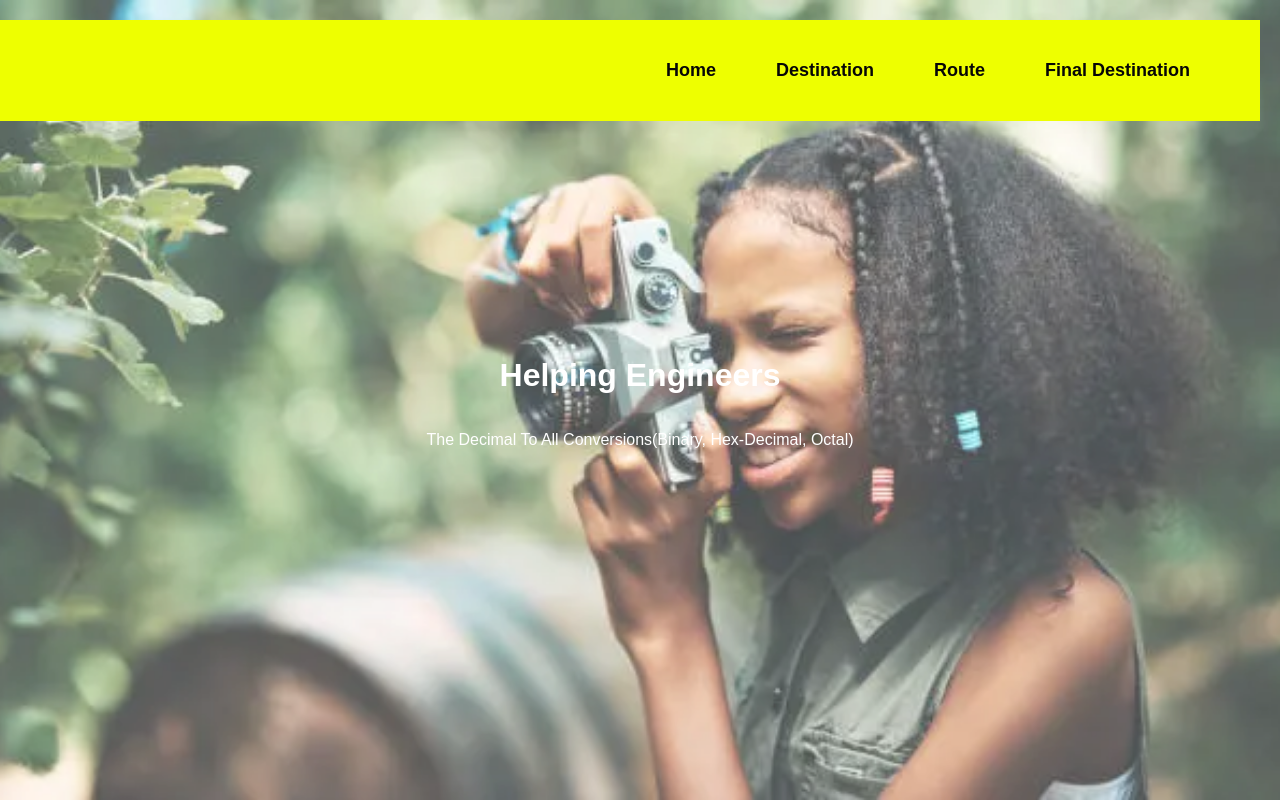
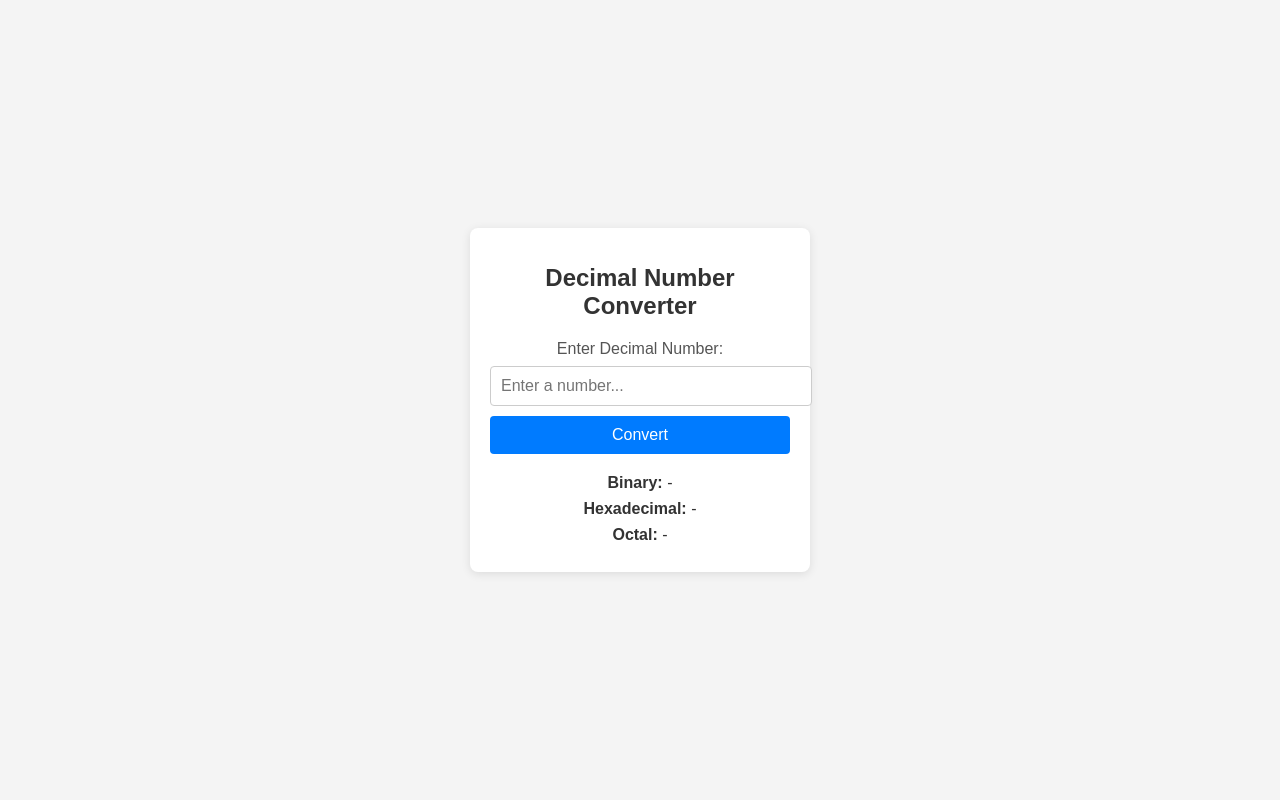
Before and after one commit to akshay07-max/colaboration, a plain HTML site: page index.html in a window 1280 px wide. Drawn offline with Linux system fonts and the light colour scheme.

Commit message:
code converter

```diff
--- a/index.html
+++ b/index.html
@@ -1,23 +1,25 @@
 <!DOCTYPE html>
 <html lang="en">
-  <head>
-    <meta charset="UTF-8" />
-    <meta name="viewport" content="width=device-width, initial-scale=1.0" />
-    <title>Background Image with Opacity</title>
-    <link rel="stylesheet" href="style.css" />
-  </head>
-  <body>
-    <div class="background-container">
-      <nav>
-        <ul>
-          <li><a href="#home">Home</a></li>
-          <li><a href="#destination">Destination</a></li>
-          <li><a href="#route">Route</a></li>
-          <li><a href="#final-destination">Final Destination</a></li>
-        </ul>
-      </nav>
-      <h1>Helping Engineers</h1>
-      <p>The Decimal To All Conversions(Binary, Hex-Decimal, Octal)</p>
+<head>
+    <meta charset="UTF-8">
+    <meta name="viewport" content="width=device-width, initial-scale=1.0">
+    <title>Decimal Converter</title>
+    <link rel="stylesheet" href="style.css">
+</head>
+<body>
+    <div class="container">
+        <h1>Decimal Number Converter</h1>
+        <div class="converter">
+            <label for="decimalInput">Enter Decimal Number:</label>
+            <input type="number" id="decimalInput" placeholder="Enter a number...">
+            <button onclick="convert()">Convert</button>
+        </div>
+        <div class="results">
+            <p><strong>Binary:</strong> <span id="binaryResult">-</span></p>
+            <p><strong>Hexadecimal:</strong> <span id="hexadecimalResult">-</span></p>
+            <p><strong>Octal:</strong> <span id="octalResult">-</span></p>
+        </div>
     </div>
-  </body>
+    <script src="main.js"></script>
+</body>
 </html>
--- a/main.js
+++ b/main.js
@@ -1 +1,20 @@
-// fuck you
+function convert() {
+    const decimalInput = document.getElementById("decimalInput").value;
+
+    if (decimalInput === '') {
+        alert("Please enter a decimal number!");
+        return;
+    }
+
+    const decimalNumber = parseInt(decimalInput);
+
+    // Convert to Binary, Hexadecimal, and Octal
+    const binary = decimalNumber.toString(2);
+    const hexadecimal = decimalNumber.toString(16).toUpperCase();
+    const octal = decimalNumber.toString(8);
+
+    // Display the results
+    document.getElementById("binaryResult").innerText = binary;
+    document.getElementById("hexadecimalResult").innerText = hexadecimal;
+    document.getElementById("octalResult").innerText = octal;
+}
--- a/style.css
+++ b/style.css
@@ -1,97 +1,65 @@
-/* Basic reset */
-body, html {
+body {
+  font-family: Arial, sans-serif;
+  background-color: #f4f4f4;
+  display: flex;
+  justify-content: center;
+  align-items: center;
+  height: 100vh;
   margin: 0;
-    padding: 0;
-    height: 100%;
-    font-family: Arial, sans-serif;
 }
 
-  ul {
-    list-style-type: none;
-    margin: 0;
-    padding: 0;
+.container {
+  background-color: #ffffff;
+  padding: 20px;
+  border-radius: 8px;
+  box-shadow: 0 2px 10px rgba(0, 0, 0, 0.1);
+  width: 300px;
+  text-align: center;
 }
 
-
-  li {
-    display: inline-block;
-    margin-right: 20px;
-    position: relative;
+h1 {
+  margin-bottom: 20px;
+  font-size: 24px;
+  color: #333;
 }
 
-  a {
-    text-decoration: none;
-    color: rgb(6, 6, 6);
-    padding: 10px 20px;
-    display: block;
-    font-weight: bold;
-    font-size: large;
-    transition: color 0.3s ease; /* Smooth color transition */
+.converter {
+  margin-bottom: 20px;
 }
 
-  a::before {
-    content: "";
-    position: absolute;
-    bottom: 0;
-    left: 0;
-    width: 100%;
-    height: 3px;
-    background-color: rgb(249, 6, 6);
-    transform: scaleX(0);
-    transform-origin: right;
-    transition: transform 0.2s ease;
-
+label {
+  display: block;
+  margin-bottom: 8px;
+  font-size: 16px;
+  color: #555;
 }
 
-  a:hover {
-    color: #646463; /* Change text color on hover */
+input {
+  width: 100%;
+  padding: 10px;
+  font-size: 16px;
+  margin-bottom: 10px;
+  border: 1px solid #ccc;
+  border-radius: 4px;
 }
 
-  a:hover::before {
-    transform: scaleX(1);
-    transform-origin: left;
+button {
+  width: 100%;
+  padding: 10px;
+  font-size: 16px;
+  background-color: #007bff;
+  color: white;
+  border: none;
+  border-radius: 4px;
+  cursor: pointer;
 }
 
-  nav{
-    background-color: rgb(238, 255, 0);
-    width: 96%;
-    padding: 30px;
+button:hover {
+  background-color: #0056b3;
 }
 
-  .background-container {
-    position: relative;
-    height: 100vh;
-    display: flex;
-    flex-direction: column;
-    justify-content: center;
-    align-items: center;
-    text-align: center;
-    color: white;
+.results p {
+  font-size: 16px;
+  color: #333;
+  margin: 8px 0;
 }
-
-  nav {
-    position: absolute;
-    top: 0;
-    right: 0;
-    margin: 20px;
-  }
-
-  nav ul {
-    display: flex;
-    justify-content: flex-end;
-  }
-
-  .background-container::before {
-    content: "";
-    position: absolute;
-    top: 0;
-    left: 0;
-    width: 100%;
-    height: 100%;
-    background-image: url('mainpicture.webp');
-    background-size: cover;
-    background-repeat: no-repeat;
-    background-position: center;
-    opacity: 0.7; /* Adjust the opacity here */
-    z-index: -1; /* Puts the image behind the content */
-  }
```
Lines whose indentation alone changed are shown as unchanged.
